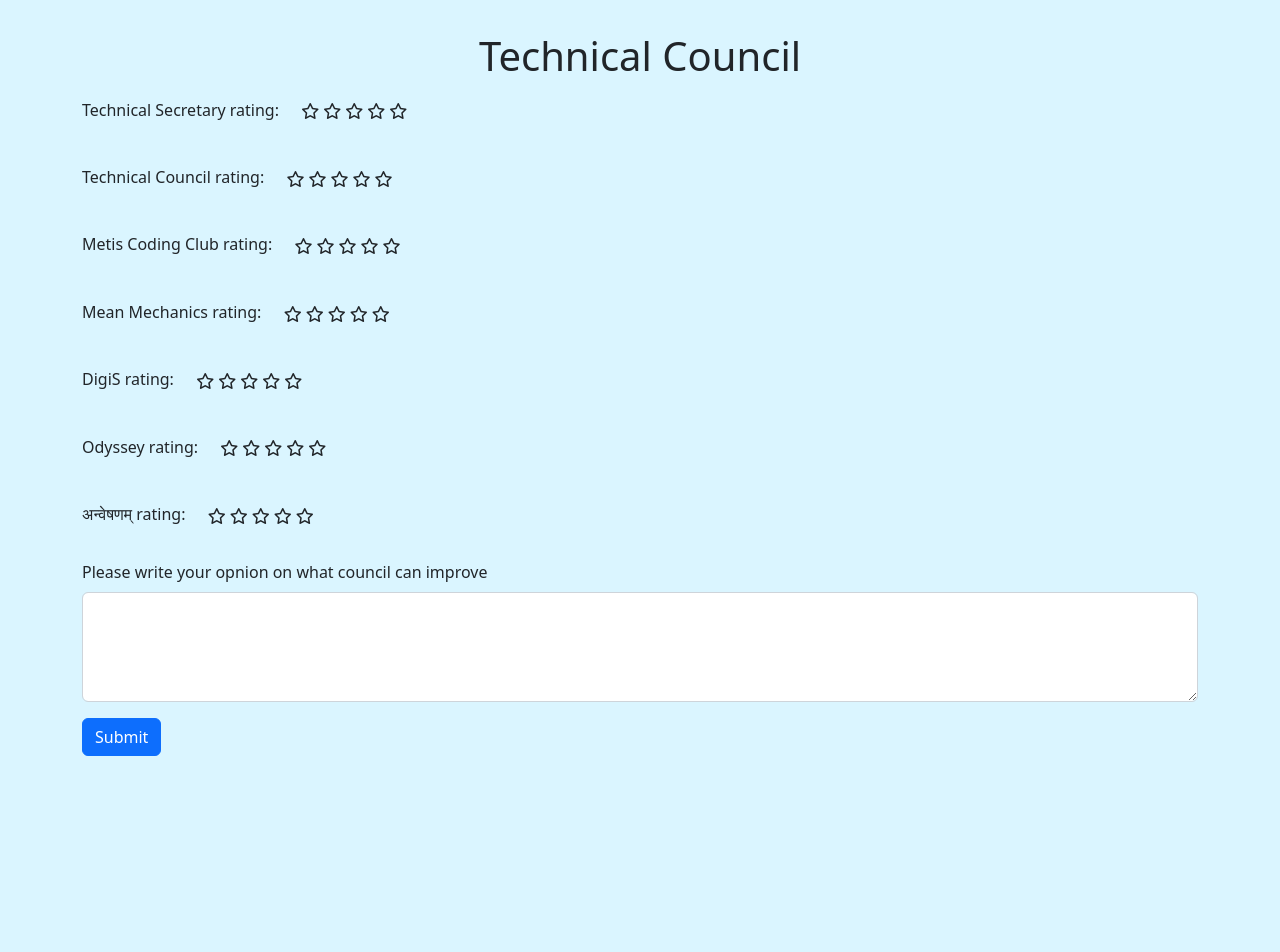
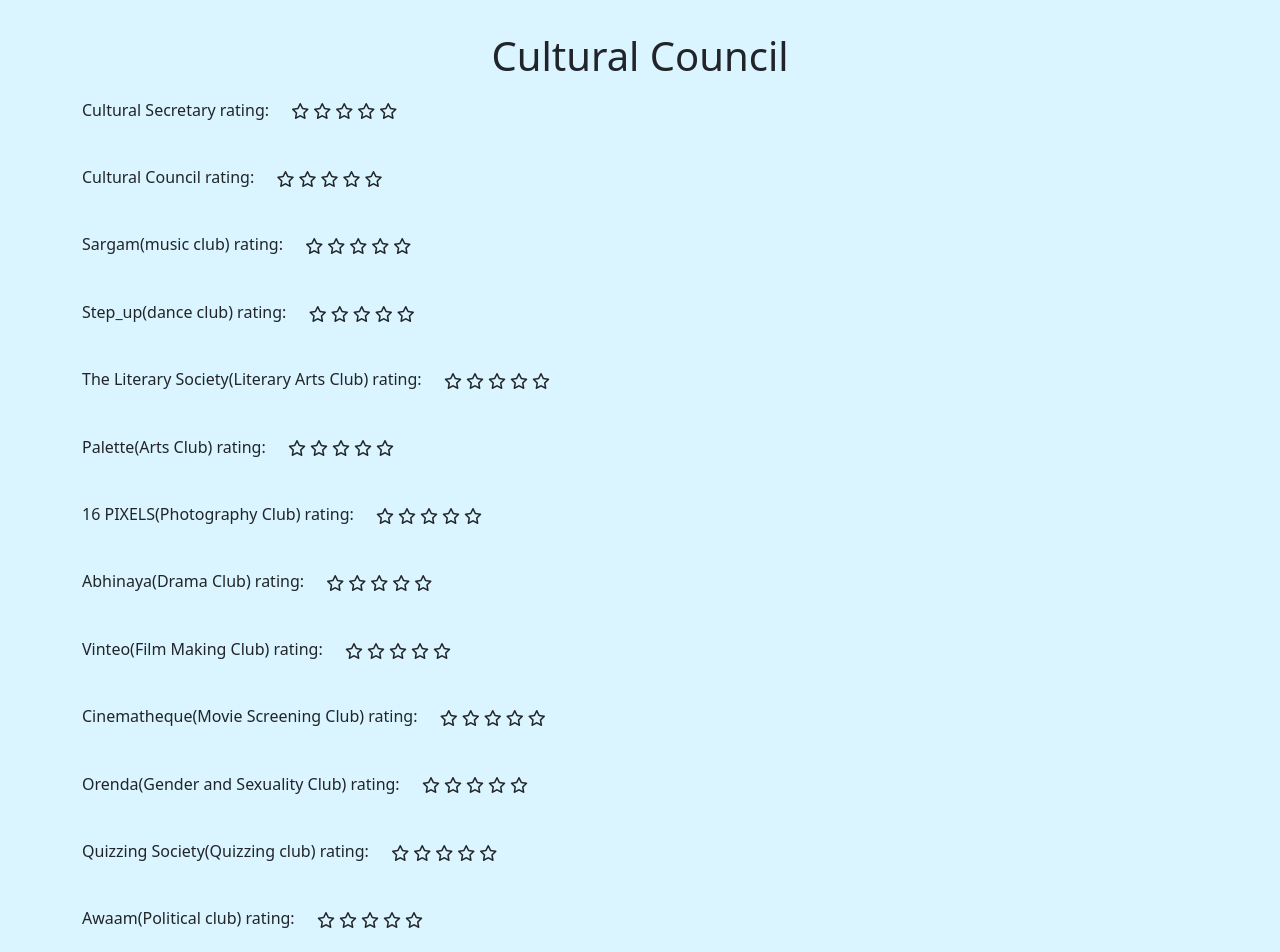
Before and after one commit to choudharyNetram/CouncilReview, a plain HTML site: page Cult.html in a window 1280 px wide. Shown: the top 952 px of the page. Before the commit the page ends 800 px from the top, so only its background shows below. Drawn offline with nearby package versions, Linux system fonts and the light colour scheme.

Commit message:
Update Cult.html

```diff
--- a/Cult.html
+++ b/Cult.html
@@ -1,4 +1,3 @@
-
 <!DOCTYPE html>
 <html lang="en">
 <head>
@@ -9,16 +8,16 @@
     <link href="https://fonts.googleapis.com/css2?family=Montserrat:wght@100;400;500;600;700;800&family=Roboto:ital,wght@1,100&family=Sacramento&family=Ubuntu:ital,wght@0,300;0,500;0,700;1,300&display=swap" rel="stylesheet">
     <script src="https://kit.fontawesome.com/cf361f08f3.js" crossorigin="anonymous"></script>
     <link rel="stylesheet" href="styles.css">
-    <title>Tech</title>
+    <title>Cultural</title>
 </head>
 <body>
     <body>
         <div class="container">
-          <h1 class="text-center top-heading">Technical Council </h1>
+          <h1 class="text-center top-heading">Cultural Council </h1>
           <form>
             <div class="mb-3">
               <div class="d-flex align-items-center">
-                <label for="Tech-secretary" class="form-label">Technical Secretary rating: </label>
+                <label for="Tech-secretary" class="form-label">Cultural Secretary rating: </label>
                 <p class="0"> <i class="0 far fa-star me-1"></i>  </p>
                 <p class="1 "> <i class="1 far fa-star me-1"></i></p>
                 <p class="2"> <i class="2 far fa-star me-1"></i></p>
@@ -29,7 +28,7 @@
             <div class="mb-3">
 
               <div class="d-flex align-items-center">
-                <label for="Technical-council" class="form-label"> Technical Council rating:</label>
+                <label for="Technical-council" class="form-label"> Cultural Council rating:</label>
                 <p class="5"> <i class="5 far fa-star me-1"></i>  </p>
                 <p class="6"> <i class="6 far fa-star me-1"></i></p>
                 <p class="7"> <i class="7 far fa-star me-1"></i></p>
@@ -38,11 +37,10 @@
 
               </div>
             </div>
-
             <div class="mb-3">
 
               <div class="d-flex align-items-center">
-                <label for="Metis-council" class="form-label"> Metis Coding Club rating:</label>
+                <label for="Technical-council" class="form-label"> Sargam(music club) rating:</label>
                 <p class="10"> <i class="10 far fa-star me-1"></i>  </p>
                 <p class="11"> <i class="11 far fa-star me-1"></i></p>
                 <p class="12"> <i class="12 far fa-star me-1"></i></p>
@@ -51,11 +49,10 @@
 
               </div>
             </div>
-
             <div class="mb-3">
 
               <div class="d-flex align-items-center">
-                <label for="Metis-council" class="form-label"> Mean Mechanics rating:</label>
+                <label for="Technical-council" class="form-label"> Step_up(dance club) rating:</label>
                 <p class="15"> <i class="15 far fa-star me-1"></i>  </p>
                 <p class="16"> <i class="16 far fa-star me-1"></i></p>
                 <p class="17"> <i class="17 far fa-star me-1"></i></p>
@@ -64,24 +61,22 @@
 
               </div>
             </div>
-
             <div class="mb-3">
 
               <div class="d-flex align-items-center">
-                <label for="Tech-secretary" class="form-label"> DigiS rating: </label>
+                <label for="Technical-council" class="form-label"> The Literary Society(Literary Arts Club) rating:</label>
                 <p class="20"> <i class="20 far fa-star me-1"></i>  </p>
                 <p class="21 "> <i class="21 far fa-star me-1"></i></p>
                 <p class="22"> <i class="22 far fa-star me-1"></i></p>
                 <p class="23 "> <i class="23 far fa-star me-1"></i></p>
                 <p class="24 "> <i class="24 far fa-star me-1"></i></p>
+
               </div>
             </div>
-
-
             <div class="mb-3">
 
               <div class="d-flex align-items-center">
-                <label for="Technical-council" class="form-label"> Odyssey rating:</label>
+                <label for="Technical-council" class="form-label"> Palette(Arts Club) rating:</label>
                 <p class="25"> <i class="25 far fa-star me-1"></i>  </p>
                 <p class="26"> <i class="26 far fa-star me-1"></i></p>
                 <p class="27"> <i class="27 far fa-star me-1"></i></p>
@@ -90,16 +85,89 @@
 
               </div>
             </div>
-
             <div class="mb-3">
 
               <div class="d-flex align-items-center">
-                <label for="Tech-secretary" class="form-label"> अन्वेषणम्  rating: </label>
+                <label for="Technical-council" class="form-label">16 PIXELS(Photography Club) rating:</label>
                 <p class="30"> <i class="30 far fa-star me-1"></i>  </p>
                 <p class="31 "> <i class="31 far fa-star me-1"></i></p>
                 <p class="32"> <i class="32 far fa-star me-1"></i></p>
                 <p class="33 "> <i class="33 far fa-star me-1"></i></p>
                 <p class="34 "> <i class="34 far fa-star me-1"></i></p>
+
+              </div>
+            </div>
+
+            <div class="mb-3">
+
+              <div class="d-flex align-items-center">
+                <label for="Technical-council" class="form-label"> Abhinaya(Drama Club) rating:</label>
+                <p class="35"> <i class="35 far fa-star me-1"></i>  </p>
+                <p class="36"> <i class="36 far fa-star me-1"></i></p>
+                <p class="37"> <i class="37 far fa-star me-1"></i></p>
+                <p class="38"> <i class="38 far fa-star me-1"></i></p>
+                <p class="39"> <i class="39 far fa-star me-1"></i></p>
+
+              </div>
+            </div>
+            <div class="mb-3">
+
+              <div class="d-flex align-items-center">
+                <label for="Technical-council" class="form-label"> Vinteo(Film Making Club) rating:</label>
+                <p class="40"> <i class="40 far fa-star me-1"></i>  </p>
+                <p class="41 "> <i class="41 far fa-star me-1"></i></p>
+                <p class="42"> <i class="42 far fa-star me-1"></i></p>
+                <p class="43 "> <i class="43 far fa-star me-1"></i></p>
+                <p class="44 "> <i class="44 far fa-star me-1"></i></p>
+
+              </div>
+            </div>
+            <div class="mb-3">
+
+              <div class="d-flex align-items-center">
+                <label for="Technical-council" class="form-label"> Cinematheque(Movie Screening Club) rating:</label>
+                <p class="45"> <i class="45 far fa-star me-1"></i>  </p>
+                <p class="46"> <i class="46 far fa-star me-1"></i></p>
+                <p class="47"> <i class="47 far fa-star me-1"></i></p>
+                <p class="48"> <i class="48 far fa-star me-1"></i></p>
+                <p class="49"> <i class="49 far fa-star me-1"></i></p>
+
+              </div>
+            </div>
+            <div class="mb-3">
+
+              <div class="d-flex align-items-center">
+                <label for="Technical-council" class="form-label">Orenda(Gender and Sexuality Club) rating:</label>
+                <p class="50"> <i class="50 far fa-star me-1"></i>  </p>
+                <p class="51 "> <i class="51 far fa-star me-1"></i></p>
+                <p class="52"> <i class="52 far fa-star me-1"></i></p>
+                <p class="53 "> <i class="53 far fa-star me-1"></i></p>
+                <p class="54 "> <i class="54 far fa-star me-1"></i></p>
+
+              </div>
+            </div>
+            <div class="mb-3">
+
+              <div class="d-flex align-items-center">
+                <label for="Technical-council" class="form-label">Quizzing Society(Quizzing club) rating:</label>
+                <p class="55"> <i class="55 far fa-star me-1"></i>  </p>
+                <p class="56"> <i class="56 far fa-star me-1"></i></p>
+                <p class="57"> <i class="57 far fa-star me-1"></i></p>
+                <p class="58"> <i class="58 far fa-star me-1"></i></p>
+                <p class="59"> <i class="59 far fa-star me-1"></i></p>
+
+              </div>
+            </div>
+            <div class="mb-3">
+
+              <div class="d-flex align-items-center">
+                <label for="Technical-council" class="form-label">Awaam(Political club) rating:</label>
+                  <p class="60"> <i class="60 far fa-star me-1"></i>  </p>
+                  <p class="61 "> <i class="61 far fa-star me-1"></i></p>
+                  <p class="62"> <i class="62 far fa-star me-1"></i></p>
+                  <p class="63 "> <i class="63 far fa-star me-1"></i></p>
+                  <p class="64 "> <i class="64 far fa-star me-1"></i></p>
+
               </div>
             </div>
 
@@ -115,6 +183,3 @@
     <script src="index.js" charset="UTF-8"> </script>
 </body>
 </html>
-
- <!-- MEAN MECHANICS, GRASP, ANVESHANAM, DIGIS, ML, METIS, ESPORTS, ODYSSEY, WEB3/BLOCKCHAIN HOBBY GROUP, ODYSSEY,
-    <HARDWARE, IOT, VLSI GROUP -->
```
